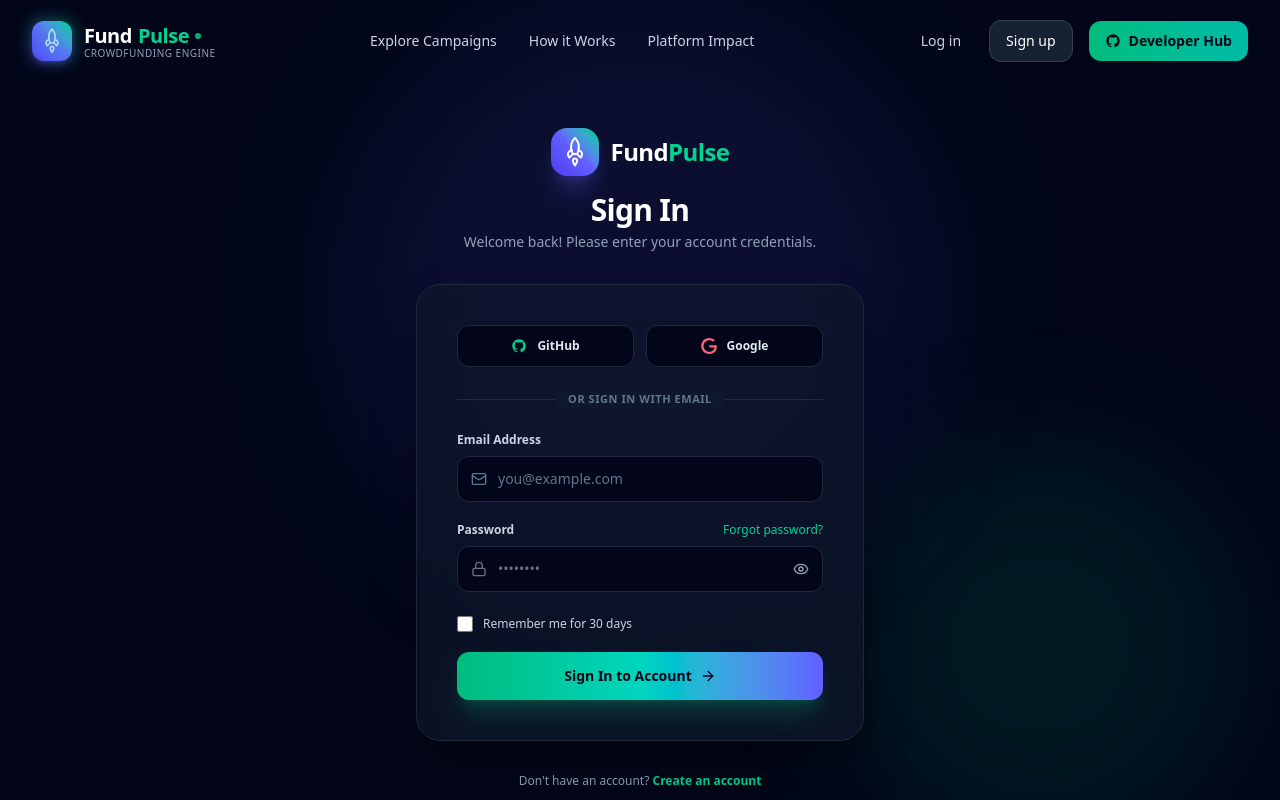
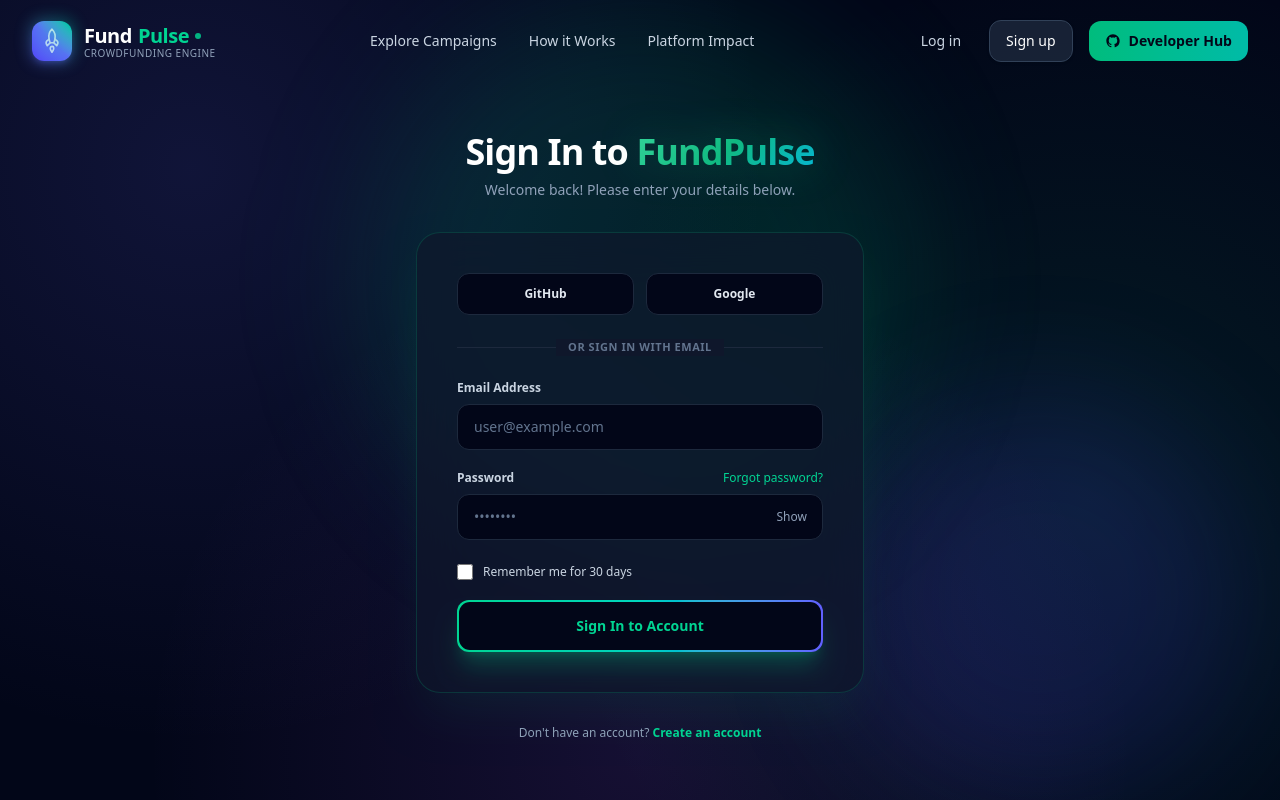
Before and after one commit to Hey-Ismail/crowdfunding-platform, a Next.js app: page /login in a window 1280 px wide. Shown: the top 800 px of the page. Built offline with nearby package versions, Linux system fonts and the light colour scheme.

Commit message:
style(auth): add neon glow titles, glowing interactive buttons, text-only inputs, and remove full name field

```diff
--- a/src/app/login/page.js
+++ b/src/app/login/page.js
@@ -2,8 +2,6 @@
 
 import React, { useState } from 'react';
 import Link from 'next/link';
-import { Rocket, Mail, Lock, Eye, EyeOff, ArrowRight, Sparkles, CheckCircle2, ArrowLeft } from 'lucide-react';
-import { GithubIcon } from '@/components/BrandIcons';
 
 export default function LoginPage() {
   const [email, setEmail] = useState('');
@@ -23,51 +21,45 @@
   };
 
   return (
-    <div className="min-h-screen pt-32 pb-24 bg-slate-950 text-slate-100 flex flex-col justify-center items-center px-4 sm:px-6 lg:px-8 relative overflow-hidden">
+    <div className="min-h-screen pt-32 pb-24 bg-slate-950 text-slate-100 flex flex-col justify-center items-center px-4 sm:px-6 lg:px-8 relative overflow-hidden bg-mesh-radial">
 
-      {/* Subtle Background Glows */}
-      <div className="absolute top-1/3 left-1/2 -translate-x-1/2 -translate-y-1/2 w-[600px] h-[600px] bg-indigo-500/10 rounded-full blur-3xl pointer-events-none"></div>
-      <div className="absolute bottom-10 right-10 w-[400px] h-[400px] bg-emerald-500/10 rounded-full blur-3xl pointer-events-none"></div>
+      {/* Ambient Neon Glow Spheres */}
+      <div className="absolute top-1/3 left-1/2 -translate-x-1/2 -translate-y-1/2 w-[550px] h-[550px] bg-emerald-500/15 rounded-full blur-3xl pointer-events-none"></div>
+      <div className="absolute bottom-10 right-10 w-[400px] h-[400px] bg-indigo-600/15 rounded-full blur-3xl pointer-events-none"></div>
 
       {/* Main Card Container */}
       <div className="relative w-full max-w-md space-y-8 z-10">
 
-        {/* Brand Header */}
+        {/* Brand Header with Glowing Title */}
         <div className="text-center space-y-3">
-          <Link href="/" className="inline-flex items-center gap-3 group">
-            <div className="flex h-12 w-12 items-center justify-center rounded-2xl bg-gradient-to-tr from-indigo-600 via-indigo-500 to-emerald-400 text-white shadow-xl shadow-indigo-500/25 group-hover:scale-105 transition duration-300">
-              <Rocket className="h-6 w-6 -rotate-45" />
-            </div>
-            <span className="text-2xl font-bold tracking-tight text-white">
+          {/* <Link href="/" className="inline-block group">
+            <span className="text-3xl font-extrabold tracking-tight text-white">
               Fund<span className="text-emerald-400">Pulse</span>
             </span>
-          </Link>
+          </Link> */}
 
-          <div className="pt-1">
-            <h1 className="text-2xl sm:text-3xl font-extrabold text-white tracking-tight">
-              Sign In
+          <div className="pt-1 space-y-2">
+            <h1 className="text-3xl sm:text-4xl font-extrabold text-white tracking-tight">
+              Sign In to <span className="gradient-emerald-text drop-shadow-[0_0_20px_rgba(16,185,129,0.35)]">FundPulse</span>
             </h1>
-            <p className="text-sm text-slate-400 mt-1">
-              Welcome back! Please enter your account credentials.
+            <p className="text-xs sm:text-sm text-slate-400">
+              Welcome back! Please enter your details below.
             </p>
           </div>
         </div>
 
-        {/* Fresh Clean Card */}
-        <div className="rounded-3xl border border-slate-800 bg-slate-900/70 p-8 sm:p-10 shadow-2xl shadow-black/50 backdrop-blur-xl space-y-6">
+        {/* Glowing Glass Card */}
+        <div className="rounded-3xl border border-emerald-500/20 bg-slate-900/70 p-8 sm:p-10 shadow-2xl shadow-emerald-500/10 backdrop-blur-xl space-y-6">
 
           {isSuccess ? (
             <div className="py-8 text-center space-y-4">
-              <div className="mx-auto flex h-14 w-14 items-center justify-center rounded-full bg-emerald-500/20 text-emerald-400 border border-emerald-500/30">
-                <CheckCircle2 className="h-8 w-8" />
-              </div>
               <h3 className="text-xl font-bold text-white">Signed in successfully!</h3>
               <p className="text-xs text-slate-300">
                 Redirecting you to the platform campaigns portal...
               </p>
               <Link
                 href="/campaigns"
-                className="mt-4 inline-flex items-center justify-center gap-2 rounded-xl bg-emerald-500 px-6 py-3 text-xs font-bold text-slate-950 hover:bg-emerald-400 transition shadow-lg shadow-emerald-500/25"
+                className="mt-4 inline-flex items-center justify-center rounded-xl bg-gradient-to-r from-emerald-400 to-teal-400 px-6 py-3 text-xs font-bold text-slate-950 hover:opacity-90 transition shadow-lg shadow-emerald-500/30"
               >
                 Go to Campaigns
               </Link>
@@ -82,10 +74,9 @@
                     setIsLoading(true);
                     setTimeout(() => { setIsLoading(false); setIsSuccess(true); }, 1000);
                   }}
-                  className="flex items-center justify-center gap-2.5 rounded-xl border border-slate-800 bg-slate-950 py-3 text-xs font-semibold text-slate-200 transition hover:bg-slate-800 hover:border-slate-700 hover:text-white"
+                  className="flex items-center justify-center rounded-xl border border-slate-800 bg-slate-950 py-3 text-xs font-semibold text-slate-200 transition hover:bg-slate-800 hover:border-slate-700 hover:text-white"
                 >
-                  <GithubIcon className="h-4 w-4 text-emerald-400" />
-                  <span>GitHub</span>
+                  GitHub
                 </button>
 
                 <button
@@ -94,12 +85,9 @@
                     setIsLoading(true);
                     setTimeout(() => { setIsLoading(false); setIsSuccess(true); }, 1000);
                   }}
-                  className="flex items-center justify-center gap-2.5 rounded-xl border border-slate-800 bg-slate-950 py-3 text-xs font-semibold text-slate-200 transition hover:bg-slate-800 hover:border-slate-700 hover:text-white"
+                  className="flex items-center justify-center rounded-xl border border-slate-800 bg-slate-950 py-3 text-xs font-semibold text-slate-200 transition hover:bg-slate-800 hover:border-slate-700 hover:text-white"
                 >
-                  <svg className="h-4 w-4 text-rose-400" fill="currentColor" viewBox="0 0 24 24">
-                    <path d="M12.48 10.92v3.28h7.84c-.24 1.84-.853 3.187-1.787 4.133-1.147 1.147-2.933 2.4-6.053 2.4-4.827 0-8.6-3.893-8.6-8.72s3.773-8.72 8.6-8.72c2.6 0 4.507 1.027 5.907 2.347l2.307-2.307C18.747 1.44 15.907 0 12.48 0 5.867 0 .307 5.387.307 12s5.56 12 12.173 12c3.573 0 6.267-1.173 8.373-3.36 2.16-2.16 2.84-5.213 2.84-7.667 0-.76-.053-1.467-.173-2.053H12.48z"/>
-                  </svg>
-                  <span>Google</span>
+                  Google
                 </button>
               </div>
 
@@ -118,17 +106,14 @@
                   <label className="block text-xs font-semibold text-slate-300">
                     Email Address
                   </label>
-                  <div className="relative">
-                    <Mail className="absolute left-3.5 top-1/2 -translate-y-1/2 h-4 w-4 text-slate-500" />
                   <input
                     type="email"
                     required
-                      placeholder="you@example.com"
+                    placeholder="user@example.com"
                     value={email}
                     onChange={(e) => setEmail(e.target.value)}
-                      className="w-full rounded-xl border border-slate-800 bg-slate-950 py-3 pl-10 pr-4 text-sm text-white placeholder-slate-500 focus:border-emerald-500 focus:outline-none focus:ring-2 focus:ring-emerald-500/20 transition"
+                    className="w-full rounded-xl border border-slate-800 bg-slate-950 py-3 px-4 text-sm text-white placeholder-slate-500 focus:border-emerald-500 focus:outline-none focus:ring-2 focus:ring-emerald-500/25 transition"
                   />
-                  </div>
                 </div>
 
                 {/* Password Field */}
@@ -142,21 +127,20 @@
                     </a>
                   </div>
                   <div className="relative">
-                    <Lock className="absolute left-3.5 top-1/2 -translate-y-1/2 h-4 w-4 text-slate-500" />
                     <input
                       type={showPassword ? 'text' : 'password'}
                       required
                       placeholder="••••••••"
                       value={password}
                       onChange={(e) => setPassword(e.target.value)}
-                      className="w-full rounded-xl border border-slate-800 bg-slate-950 py-3 pl-10 pr-10 text-sm text-white placeholder-slate-500 focus:border-emerald-500 focus:outline-none focus:ring-2 focus:ring-emerald-500/20 transition"
+                      className="w-full rounded-xl border border-slate-800 bg-slate-950 py-3 px-4 pr-16 text-sm text-white placeholder-slate-500 focus:border-emerald-500 focus:outline-none focus:ring-2 focus:ring-emerald-500/25 transition"
                     />
                     <button
                       type="button"
                       onClick={() => setShowPassword(!showPassword)}
-                      className="absolute right-3.5 top-1/2 -translate-y-1/2 text-slate-400 hover:text-white"
+                      className="absolute right-4 top-1/2 -translate-y-1/2 text-xs text-slate-400 hover:text-white font-medium"
                     >
-                      {showPassword ? <EyeOff className="h-4 w-4" /> : <Eye className="h-4 w-4" />}
+                      {showPassword ? 'Hide' : 'Show'}
                     </button>
                   </div>
                 </div>
@@ -174,20 +158,15 @@
                   </label>
                 </div>
 
-                {/* Submit Button */}
+                {/* Glowing Submit Button */}
                 <button
                   type="submit"
                   disabled={isLoading}
-                  className="w-full inline-flex items-center justify-center gap-2 rounded-xl bg-gradient-to-r from-emerald-500 via-teal-400 to-indigo-500 py-3.5 text-sm font-bold text-slate-950 shadow-xl shadow-emerald-500/20 transition hover:opacity-95 active:scale-[0.99] disabled:opacity-70"
+                  className="w-full relative group overflow-hidden rounded-xl bg-gradient-to-r from-emerald-400 via-teal-400 to-indigo-500 p-0.5 shadow-xl shadow-emerald-500/25 transition-all hover:shadow-emerald-500/40 active:scale-[0.99] disabled:opacity-70"
                 >
-                  {isLoading ? (
-                    <div className="h-5 w-5 border-2 border-slate-950 border-t-transparent rounded-full animate-spin"></div>
-                  ) : (
-                    <>
-                      <span>Sign In to Account</span>
-                      <ArrowRight className="h-4 w-4" />
-                    </>
-                  )}
+                  <span className="block w-full rounded-[11px] bg-slate-950 px-6 py-3.5 text-center text-sm font-bold text-emerald-400 group-hover:bg-transparent group-hover:text-slate-950 transition duration-300">
+                    {isLoading ? 'Signing In...' : 'Sign In to Account'}
+                  </span>
                 </button>
 
               </form>
@@ -198,7 +177,7 @@
 
         {/* Footer Link to Register */}
         <p className="text-center text-xs text-slate-400">
-          Don't have an account?{' '}
+          Don&apos;t have an account?{' '}
           <Link href="/register" className="font-bold text-emerald-400 hover:text-emerald-300 transition">
             Create an account
           </Link>
--- a/src/app/register/page.js
+++ b/src/app/register/page.js
@@ -2,12 +2,9 @@
 
 import React, { useState } from 'react';
 import Link from 'next/link';
-import { Rocket, User, Mail, Lock, Eye, EyeOff, ArrowRight, Sparkles, CheckCircle2 } from 'lucide-react';
-import { GithubIcon } from '@/components/BrandIcons';
 
 export default function RegisterPage() {
   const [role, setRole] = useState('backer'); // 'backer' | 'creator'
-  const [name, setName] = useState('');
   const [email, setEmail] = useState('');
   const [password, setPassword] = useState('');
   const [showPassword, setShowPassword] = useState(false);
@@ -36,51 +33,45 @@
   const strength = getPasswordStrength();
 
   return (
-    <div className="min-h-screen pt-32 pb-24 bg-slate-950 text-slate-100 flex flex-col justify-center items-center px-4 sm:px-6 lg:px-8 relative overflow-hidden">
+    <div className="min-h-screen pt-32 pb-24 bg-slate-950 text-slate-100 flex flex-col justify-center items-center px-4 sm:px-6 lg:px-8 relative overflow-hidden bg-mesh-radial">
 
-      {/* Subtle Background Glows */}
-      <div className="absolute top-1/3 left-1/2 -translate-x-1/2 -translate-y-1/2 w-[600px] h-[600px] bg-emerald-500/10 rounded-full blur-3xl pointer-events-none"></div>
-      <div className="absolute bottom-10 right-10 w-[400px] h-[400px] bg-indigo-500/10 rounded-full blur-3xl pointer-events-none"></div>
+      {/* Ambient Neon Glow Spheres */}
+      <div className="absolute top-1/3 left-1/2 -translate-x-1/2 -translate-y-1/2 w-[550px] h-[550px] bg-emerald-500/15 rounded-full blur-3xl pointer-events-none"></div>
+      <div className="absolute bottom-10 right-10 w-[400px] h-[400px] bg-indigo-600/15 rounded-full blur-3xl pointer-events-none"></div>
 
       {/* Main Card Container */}
       <div className="relative w-full max-w-md space-y-8 z-10">
 
-        {/* Brand Header */}
+        {/* Brand Header with Glowing Title */}
         <div className="text-center space-y-3">
-          <Link href="/" className="inline-flex items-center gap-3 group">
-            <div className="flex h-12 w-12 items-center justify-center rounded-2xl bg-gradient-to-tr from-indigo-600 via-indigo-500 to-emerald-400 text-white shadow-xl shadow-indigo-500/25 group-hover:scale-105 transition duration-300">
-              <Rocket className="h-6 w-6 -rotate-45" />
-            </div>
-            <span className="text-2xl font-bold tracking-tight text-white">
+          {/* <Link href="/" className="inline-block group">
+            <span className="text-3xl font-extrabold tracking-tight text-white">
               Fund<span className="text-emerald-400">Pulse</span>
             </span>
-          </Link>
+          </Link> */}
 
-          <div className="pt-1">
-            <h1 className="text-2xl sm:text-3xl font-extrabold text-white tracking-tight">
-              Create Account
+          <div className="pt-1 space-y-2">
+            <h1 className="text-3xl sm:text-4xl font-extrabold text-white tracking-tight">
+              Create Your <span className="gradient-emerald-text drop-shadow-[0_0_20px_rgba(16,185,129,0.35)]">Account</span>
             </h1>
-            <p className="text-sm text-slate-400 mt-1">
+            <p className="text-xs sm:text-sm text-slate-400">
               Join thousands of backers and creators worldwide.
             </p>
           </div>
         </div>
 
-        {/* Fresh Clean Card */}
-        <div className="rounded-3xl border border-slate-800 bg-slate-900/70 p-8 sm:p-10 shadow-2xl shadow-black/50 backdrop-blur-xl space-y-6">
+        {/* Glowing Glass Card */}
+        <div className="rounded-3xl border border-emerald-500/20 bg-slate-900/70 p-8 sm:p-10 shadow-2xl shadow-emerald-500/10 backdrop-blur-xl space-y-6">
 
           {isSuccess ? (
             <div className="py-8 text-center space-y-4">
-              <div className="mx-auto flex h-14 w-14 items-center justify-center rounded-full bg-emerald-500/20 text-emerald-400 border border-emerald-500/30">
-                <CheckCircle2 className="h-8 w-8" />
-              </div>
               <h3 className="text-xl font-bold text-white">Welcome to FundPulse!</h3>
               <p className="text-xs text-slate-300">
                 Your account has been created successfully.
               </p>
               <Link
                 href="/campaigns"
-                className="mt-4 inline-flex items-center justify-center gap-2 rounded-xl bg-emerald-500 px-6 py-3 text-xs font-bold text-slate-950 hover:bg-emerald-400 transition shadow-lg shadow-emerald-500/25"
+                className="mt-4 inline-flex items-center justify-center rounded-xl bg-gradient-to-r from-emerald-400 to-teal-400 px-6 py-3 text-xs font-bold text-slate-950 hover:opacity-90 transition shadow-lg shadow-emerald-500/30"
               >
                 Explore Campaigns
               </Link>
@@ -96,9 +87,8 @@
                   <button
                     type="button"
                     onClick={() => setRole('backer')}
-                    className={`py-2.5 rounded-xl text-xs font-semibold transition-all ${
-                      role === 'backer'
-                        ? 'bg-gradient-to-r from-emerald-500 to-teal-400 text-slate-950 font-bold shadow-md'
+                    className={`py-2.5 rounded-xl text-xs font-semibold transition-all ${role === 'backer'
+                      ? 'bg-gradient-to-r from-emerald-400 to-teal-400 text-slate-950 font-bold shadow-md shadow-emerald-500/20'
                       : 'text-slate-400 hover:text-white'
                       }`}
                   >
@@ -107,9 +97,8 @@
                   <button
                     type="button"
                     onClick={() => setRole('creator')}
-                    className={`py-2.5 rounded-xl text-xs font-semibold transition-all ${
-                      role === 'creator'
-                        ? 'bg-gradient-to-r from-emerald-500 to-teal-400 text-slate-950 font-bold shadow-md'
+                    className={`py-2.5 rounded-xl text-xs font-semibold transition-all ${role === 'creator'
+                      ? 'bg-gradient-to-r from-emerald-400 to-teal-400 text-slate-950 font-bold shadow-md shadow-emerald-500/20'
                       : 'text-slate-400 hover:text-white'
                       }`}
                   >
@@ -126,10 +115,9 @@
                     setIsLoading(true);
                     setTimeout(() => { setIsLoading(false); setIsSuccess(true); }, 1000);
                   }}
-                  className="flex items-center justify-center gap-2.5 rounded-xl border border-slate-800 bg-slate-950 py-3 text-xs font-semibold text-slate-200 transition hover:bg-slate-800 hover:border-slate-700 hover:text-white"
+                  className="flex items-center justify-center rounded-xl border border-slate-800 bg-slate-950 py-3 text-xs font-semibold text-slate-200 transition hover:bg-slate-800 hover:border-slate-700 hover:text-white"
                 >
-                  <GithubIcon className="h-4 w-4 text-emerald-400" />
-                  <span>GitHub</span>
+                  GitHub
                 </button>
 
                 <button
@@ -138,12 +126,9 @@
                     setIsLoading(true);
                     setTimeout(() => { setIsLoading(false); setIsSuccess(true); }, 1000);
                   }}
-                  className="flex items-center justify-center gap-2.5 rounded-xl border border-slate-800 bg-slate-950 py-3 text-xs font-semibold text-slate-200 transition hover:bg-slate-800 hover:border-slate-700 hover:text-white"
+                  className="flex items-center justify-center rounded-xl border border-slate-800 bg-slate-950 py-3 text-xs font-semibold text-slate-200 transition hover:bg-slate-800 hover:border-slate-700 hover:text-white"
                 >
-                  <svg className="h-4 w-4 text-rose-400" fill="currentColor" viewBox="0 0 24 24">
-                    <path d="M12.48 10.92v3.28h7.84c-.24 1.84-.853 3.187-1.787 4.133-1.147 1.147-2.933 2.4-6.053 2.4-4.827 0-8.6-3.893-8.6-8.72s3.773-8.72 8.6-8.72c2.6 0 4.507 1.027 5.907 2.347l2.307-2.307C18.747 1.44 15.907 0 12.48 0 5.867 0 .307 5.387.307 12s5.56 12 12.173 12c3.573 0 6.267-1.173 8.373-3.36 2.16-2.16 2.84-5.213 2.84-7.667 0-.76-.053-1.467-.173-2.053H12.48z"/>
-                  </svg>
-                  <span>Google</span>
+                  Google
                 </button>
               </div>
 
@@ -157,40 +142,19 @@
 
               <form onSubmit={handleSubmit} className="space-y-5">
 
-                {/* Full Name Field */}
-                <div className="space-y-2">
-                  <label className="block text-xs font-semibold text-slate-300">
-                    Full Name
-                  </label>
-                  <div className="relative">
-                    <User className="absolute left-3.5 top-1/2 -translate-y-1/2 h-4 w-4 text-slate-500" />
-                    <input
-                      type="text"
-                      required
-                      placeholder="John Doe"
-                      value={name}
-                      onChange={(e) => setName(e.target.value)}
-                      className="w-full rounded-xl border border-slate-800 bg-slate-950 py-3 pl-10 pr-4 text-sm text-white placeholder-slate-500 focus:border-emerald-500 focus:outline-none focus:ring-2 focus:ring-emerald-500/20 transition"
-                    />
-                  </div>
-                </div>
-
                 {/* Email Field */}
                 <div className="space-y-2">
                   <label className="block text-xs font-semibold text-slate-300">
                     Email Address
                   </label>
-                  <div className="relative">
-                    <Mail className="absolute left-3.5 top-1/2 -translate-y-1/2 h-4 w-4 text-slate-500" />
                   <input
                     type="email"
                     required
                     placeholder="john@example.com"
                     value={email}
                     onChange={(e) => setEmail(e.target.value)}
-                      className="w-full rounded-xl border border-slate-800 bg-slate-950 py-3 pl-10 pr-4 text-sm text-white placeholder-slate-500 focus:border-emerald-500 focus:outline-none focus:ring-2 focus:ring-emerald-500/20 transition"
+                    className="w-full rounded-xl border border-slate-800 bg-slate-950 py-3 px-4 text-sm text-white placeholder-slate-500 focus:border-emerald-500 focus:outline-none focus:ring-2 focus:ring-emerald-500/25 transition"
                   />
-                  </div>
                 </div>
 
                 {/* Password Field */}
@@ -199,21 +163,20 @@
                     Password
                   </label>
                   <div className="relative">
-                    <Lock className="absolute left-3.5 top-1/2 -translate-y-1/2 h-4 w-4 text-slate-500" />
                     <input
                       type={showPassword ? 'text' : 'password'}
                       required
                       placeholder="At least 8 characters"
                       value={password}
                       onChange={(e) => setPassword(e.target.value)}
-                      className="w-full rounded-xl border border-slate-800 bg-slate-950 py-3 pl-10 pr-10 text-sm text-white placeholder-slate-500 focus:border-emerald-500 focus:outline-none focus:ring-2 focus:ring-emerald-500/20 transition"
+                      className="w-full rounded-xl border border-slate-800 bg-slate-950 py-3 px-4 pr-16 text-sm text-white placeholder-slate-500 focus:border-emerald-500 focus:outline-none focus:ring-2 focus:ring-emerald-500/25 transition"
                     />
                     <button
                       type="button"
                       onClick={() => setShowPassword(!showPassword)}
-                      className="absolute right-3.5 top-1/2 -translate-y-1/2 text-slate-400 hover:text-white"
+                      className="absolute right-4 top-1/2 -translate-y-1/2 text-xs text-slate-400 hover:text-white font-medium"
                     >
-                      {showPassword ? <EyeOff className="h-4 w-4" /> : <Eye className="h-4 w-4" />}
+                      {showPassword ? 'Hide' : 'Show'}
                     </button>
                   </div>
 
@@ -250,20 +213,15 @@
                   </label>
                 </div>
 
-                {/* Submit Button */}
+                {/* Glowing Submit Button */}
                 <button
                   type="submit"
                   disabled={isLoading || !agreeTerms}
-                  className="w-full inline-flex items-center justify-center gap-2 rounded-xl bg-gradient-to-r from-emerald-500 via-teal-400 to-indigo-500 py-3.5 text-sm font-bold text-slate-950 shadow-xl shadow-emerald-500/20 transition hover:opacity-95 active:scale-[0.99] disabled:opacity-50"
+                  className="w-full relative group overflow-hidden rounded-xl bg-gradient-to-r from-emerald-400 via-teal-400 to-indigo-500 p-0.5 shadow-xl shadow-emerald-500/25 transition-all hover:shadow-emerald-500/40 active:scale-[0.99] disabled:opacity-50"
                 >
-                  {isLoading ? (
-                    <div className="h-5 w-5 border-2 border-slate-950 border-t-transparent rounded-full animate-spin"></div>
-                  ) : (
-                    <>
-                      <span>Create Account</span>
-                      <ArrowRight className="h-4 w-4" />
-                    </>
-                  )}
+                  <span className="block w-full rounded-[11px] bg-slate-950 px-6 py-3.5 text-center text-sm font-bold text-emerald-400 group-hover:bg-transparent group-hover:text-slate-950 transition duration-300">
+                    {isLoading ? 'Creating Account...' : 'Create Account'}
+                  </span>
                 </button>
 
               </form>
```
Lines whose indentation alone changed are shown as unchanged.
